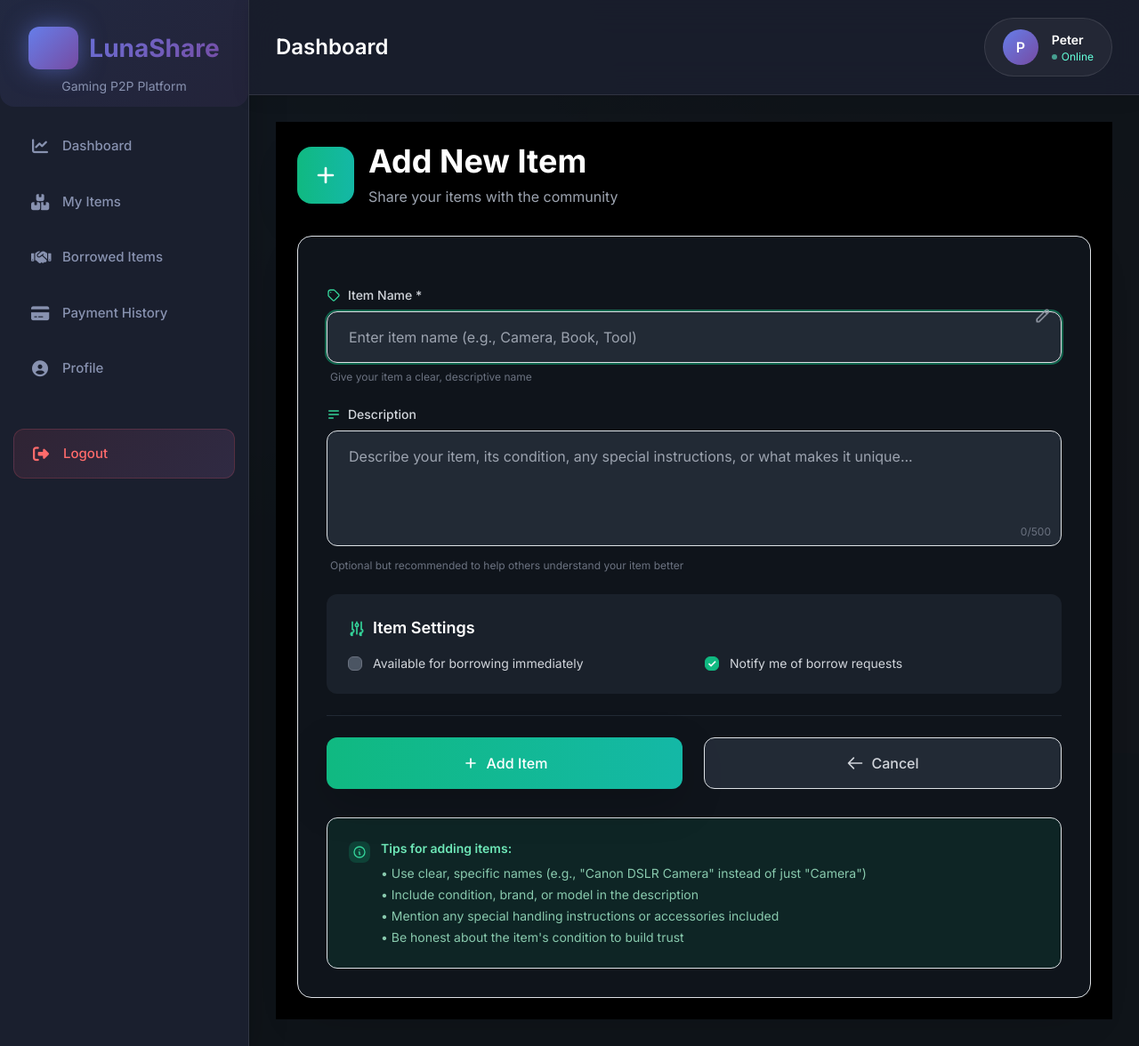
After one commit to Xscrypto001/Gaming-lease-platform-, a Django app: page /add-item/ in a window 1280 px wide. The commit adds this page. Shown: the whole page at 89% size. Run offline with Django 5.2, Linux system fonts and the light colour scheme; a user stored in the database is signed in; some libraries are stand-ins or nearby versions.

Commit message:
feat: complete ui

```diff
--- /dev/null
+++ b/product/templates/product/add_item.html
@@ -0,0 +1,300 @@
+{% extends "product/base.html" %}
+{% block content %}
+<div class="min-h-screen bg-black from-gray-900 via-emerald-900 to-gray-900 p-6">
+  <div class="max-w-4xl mx-auto">
+    <!-- Header Section -->
+    <div class="mb-8">
+      <div class="flex items-center space-x-4 mb-6">
+        <div class="w-16 h-16 bg-gradient-to-r from-emerald-500 to-teal-500 rounded-2xl flex items-center justify-center shadow-lg">
+          <svg class="w-8 h-8 text-white" fill="none" stroke="currentColor" viewBox="0 0 24 24">
+            <path stroke-linecap="round" stroke-linejoin="round" stroke-width="2" d="M12 6v6m0 0v6m0-6h6m-6 0H6"></path>
+          </svg>
+        </div>
+        <div>
+          <h1 class="text-4xl font-bold text-white mb-2">Add New Item</h1>
+          <p class="text-gray-400">Share your items with the community</p>
+        </div>
+      </div>
+    </div>
+
+    <!-- Form Container -->
+    <div class="bg-gray-800/50 backdrop-blur-lg border border-gray-700/50 rounded-2xl p-8 shadow-2xl">
+      <form method="POST" id="add-item-form" class="space-y-6">
+        {% csrf_token %}
+
+        <!-- Item Name Field -->
+        <div class="space-y-2">
+          <label for="name" class="flex items-center text-sm font-medium text-gray-300 mb-2">
+            <svg class="w-4 h-4 mr-2 text-emerald-400" fill="none" stroke="currentColor" viewBox="0 0 24 24">
+              <path stroke-linecap="round" stroke-linejoin="round" stroke-width="2" d="M7 7h.01M7 3h5c.512 0 1.024.195 1.414.586l7 7a2 2 0 010 2.828l-7 7a2 2 0 01-2.828 0l-7-7A1.994 1.994 0 013 12V7a4 4 0 014-4z"></path>
+            </svg>
+            Item Name *
+          </label>
+          <div class="relative">
+            <input
+              type="text"
+              id="name"
+              name="name"
+              class="w-full px-4 py-3 bg-gray-700/50 border border-gray-600/50 rounded-xl text-white placeholder-gray-400 focus:outline-none focus:ring-2 focus:ring-emerald-500/50 focus:border-emerald-500/50 transition-all duration-300"
+              placeholder="Enter item name (e.g., Camera, Book, Tool)"
+              required
+            />
+            <div class="absolute inset-y-0 right-0 flex items-center pr-3">
+              <svg class="w-5 h-5 text-gray-400" fill="none" stroke="currentColor" viewBox="0 0 24 24">
+                <path stroke-linecap="round" stroke-linejoin="round" stroke-width="2" d="M15.232 5.232l3.536 3.536m-2.036-5.036a2.5 2.5 0 113.536 3.536L6.5 21.036H3v-3.572L16.732 3.732z"></path>
+              </svg>
+            </div>
+          </div>
+          <div class="text-xs text-gray-500 ml-1">Give your item a clear, descriptive name</div>
+        </div>
+
+        <!-- Description Field -->
+        <div class="space-y-2">
+          <label for="description" class="flex items-center text-sm font-medium text-gray-300 mb-2">
+            <svg class="w-4 h-4 mr-2 text-emerald-400" fill="none" stroke="currentColor" viewBox="0 0 24 24">
+              <path stroke-linecap="round" stroke-linejoin="round" stroke-width="2" d="M4 6h16M4 12h16M4 18h7"></path>
+            </svg>
+            Description
+          </label>
+          <div class="relative">
+            <textarea
+              id="description"
+              name="description"
+              rows="4"
+              class="w-full px-4 py-3 bg-gray-700/50 border border-gray-600/50 rounded-xl text-white placeholder-gray-400 focus:outline-none focus:ring-2 focus:ring-emerald-500/50 focus:border-emerald-500/50 transition-all duration-300 resize-none"
+              placeholder="Describe your item, its condition, any special instructions, or what makes it unique..."
+            ></textarea>
+            <div class="absolute bottom-3 right-3">
+              <span class="text-xs text-gray-500" id="char-count">0/500</span>
+            </div>
+          </div>
+          <div class="text-xs text-gray-500 ml-1">Optional but recommended to help others understand your item better</div>
+        </div>
+
+        <!-- Additional Options -->
+        <div class="bg-gray-700/30 rounded-xl p-4 space-y-4">
+          <h3 class="text-lg font-semibold text-white flex items-center">
+            <svg class="w-5 h-5 mr-2 text-emerald-400" fill="none" stroke="currentColor" viewBox="0 0 24 24">
+              <path stroke-linecap="round" stroke-linejoin="round" stroke-width="2" d="M12 6V4m0 2a2 2 0 100 4m0-4a2 2 0 110 4m-6 8a2 2 0 100-4m0 4a2 2 0 100 4m0-4v2m0-6V4m6 6v10m6-2a2 2 0 100-4m0 4a2 2 0 100 4m0-4v2m0-6V4"></path>
+            </svg>
+            Item Settings
+          </h3>
+
+          <div class="grid md:grid-cols-2 gap-4">
+            <div class="space-y-2">
+              <label class="flex items-center space-x-3 cursor-pointer">
+                <input type="checkbox" id="available-immediately" class="form-checkbox h-4 w-4 text-emerald-500 rounded focus:ring-emerald-500 focus:ring-offset-0 bg-gray-600 border-gray-500">
+                <span class="text-sm text-gray-300">Available for borrowing immediately</span>
+              </label>
+            </div>
+
+            <div class="space-y-2">
+              <label class="flex items-center space-x-3 cursor-pointer">
+                <input type="checkbox" id="notify-requests" class="form-checkbox h-4 w-4 text-emerald-500 rounded focus:ring-emerald-500 focus:ring-offset-0 bg-gray-600 border-gray-500" checked>
+                <span class="text-sm text-gray-300">Notify me of borrow requests</span>
+              </label>
+            </div>
+          </div>
+        </div>
+
+        <!-- Form Actions -->
+        <div class="flex flex-col sm:flex-row gap-4 pt-6 border-t border-gray-700/50">
+          <button
+            type="submit"
+            class="flex-1 bg-gradient-to-r from-emerald-500 to-teal-500 text-white px-6 py-3 rounded-xl font-medium hover:from-emerald-600 hover:to-teal-600 transition-all duration-300 shadow-lg hover:shadow-xl flex items-center justify-center space-x-2"
+            id="submit-btn"
+          >
+            <svg class="w-5 h-5" fill="none" stroke="currentColor" viewBox="0 0 24 24">
+              <path stroke-linecap="round" stroke-linejoin="round" stroke-width="2" d="M12 6v6m0 0v6m0-6h6m-6 0H6"></path>
+            </svg>
+            <span>Add Item</span>
+          </button>
+
+          <a
+            href="{% url 'my_items' %}"
+            class="flex-1 bg-gray-700/50 text-gray-300 px-6 py-3 rounded-xl font-medium hover:bg-gray-600/50 transition-all duration-300 border border-gray-600/50 hover:border-gray-500/50 flex items-center justify-center space-x-2"
+          >
+            <svg class="w-5 h-5" fill="none" stroke="currentColor" viewBox="0 0 24 24">
+              <path stroke-linecap="round" stroke-linejoin="round" stroke-width="2" d="M10 19l-7-7m0 0l7-7m-7 7h18"></path>
+            </svg>
+            <span>Cancel</span>
+          </a>
+        </div>
+      </form>
+
+      <!-- Quick Tips -->
+      <div class="mt-8 bg-emerald-500/10 border border-emerald-500/20 rounded-xl p-4">
+        <div class="flex items-start space-x-3">
+          <div class="w-6 h-6 bg-emerald-500/20 rounded-lg flex items-center justify-center flex-shrink-0 mt-0.5">
+            <svg class="w-4 h-4 text-emerald-400" fill="none" stroke="currentColor" viewBox="0 0 24 24">
+              <path stroke-linecap="round" stroke-linejoin="round" stroke-width="2" d="M13 16h-1v-4h-1m1-4h.01M21 12a9 9 0 11-18 0 9 9 0 0118 0z"></path>
+            </svg>
+          </div>
+          <div>
+            <h4 class="text-sm font-semibold text-emerald-300 mb-2">Tips for adding items:</h4>
+            <ul class="text-sm text-emerald-200/80 space-y-1">
+              <li>• Use clear, specific names (e.g., "Canon DSLR Camera" instead of just "Camera")</li>
+              <li>• Include condition, brand, or model in the description</li>
+              <li>• Mention any special handling instructions or accessories included</li>
+              <li>• Be honest about the item's condition to build trust</li>
+            </ul>
+          </div>
+        </div>
+      </div>
+    </div>
+  </div>
+</div>
+
+<script>
+document.addEventListener('DOMContentLoaded', function() {
+  const form = document.getElementById('add-item-form');
+  const nameInput = document.getElementById('name');
+  const descriptionInput = document.getElementById('description');
+  const charCount = document.getElementById('char-count');
+  const submitBtn = document.getElementById('submit-btn');
+
+  // Character counter for description
+  descriptionInput.addEventListener('input', function() {
+    const currentLength = this.value.length;
+    const maxLength = 500;
+    charCount.textContent = `${currentLength}/${maxLength}`;
+
+    if (currentLength > maxLength * 0.9) {
+      charCount.classList.add('text-yellow-400');
+      charCount.classList.remove('text-gray-500');
+    } else if (currentLength >= maxLength) {
+      charCount.classList.add('text-red-400');
+      charCount.classList.remove('text-yellow-400', 'text-gray-500');
+    } else {
+      charCount.classList.add('text-gray-500');
+      charCount.classList.remove('text-yellow-400', 'text-red-400');
+    }
+  });
+
+  // Form validation and enhancement
+  nameInput.addEventListener('input', function() {
+    if (this.value.length > 0) {
+      this.classList.add('border-emerald-500/50');
+      this.classList.remove('border-gray-600/50');
+    } else {
+      this.classList.remove('border-emerald-500/50');
+      this.classList.add('border-gray-600/50');
+    }
+  });
+
+  // Form submission with loading state
+  form.addEventListener('submit', function(e) {
+    // Add loading state
+    submitBtn.disabled = true;
+    submitBtn.innerHTML = `
+      <svg class="w-5 h-5 animate-spin" fill="none" stroke="currentColor" viewBox="0 0 24 24">
+        <path stroke-linecap="round" stroke-linejoin="round" stroke-width="2" d="M4 4v5h.582m15.356 2A8.001 8.001 0 004.582 9m0 0H9m11 11v-5h-.581m0 0a8.003 8.003 0 01-15.357-2m15.357 2H15"></path>
+      </svg>
+      <span>Adding Item...</span>
+    `;
+
+    // Basic validation
+    if (!nameInput.value.trim()) {
+      e.preventDefault();
+      submitBtn.disabled = false;
+      submitBtn.innerHTML = `
+        <svg class="w-5 h-5" fill="none" stroke="currentColor" viewBox="0 0 24 24">
+          <path stroke-linecap="round" stroke-linejoin="round" stroke-width="2" d="M12 6v6m0 0v6m0-6h6m-6 0H6"></path>
+        </svg>
+        <span>Add Item</span>
+      `;
+      nameInput.focus();
+      nameInput.classList.add('border-red-500/50');
+      return;
+    }
+  });
+
+  // Add entrance animation
+  const container = document.querySelector('.bg-gray-800\\/50');
+  container.style.opacity = '0';
+  container.style.transform = 'translateY(20px)';
+  setTimeout(() => {
+    container.style.transition = 'all 0.6s ease-out';
+    container.style.opacity = '1';
+    container.style.transform = 'translateY(0)';
+  }, 100);
+
+  // Focus first input
+  nameInput.focus();
+});
+</script>
+
+<style>
+/* Custom scrollbar for dark theme */
+::-webkit-scrollbar {
+  width: 8px;
+}
+
+::-webkit-scrollbar-track {
+  background: #1f2937;
+}
+
+::-webkit-scrollbar-thumb {
+  background: #4b5563;
+  border-radius: 4px;
+}
+
+::-webkit-scrollbar-thumb:hover {
+  background: #6b7280;
+}
+
+/* Custom checkbox styling */
+.form-checkbox {
+  appearance: none;
+  background-color: #4b5563;
+  border: 1px solid #6b7280;
+  border-radius: 0.25rem;
+  width: 1rem;
+  height: 1rem;
+  position: relative;
+  cursor: pointer;
+}
+
+.form-checkbox:checked {
+  background-color: #10b981;
+  border-color: #10b981;
+}
+
+.form-checkbox:checked::before {
+  content: '✓';
+  position: absolute;
+  top: 50%;
+  left: 50%;
+  transform: translate(-50%, -50%);
+  color: white;
+  font-size: 0.75rem;
+  font-weight: bold;
+}
+
+.form-checkbox:focus {
+  outline: none;
+  box-shadow: 0 0 0 3px rgba(16, 185, 129, 0.1);
+}
+
+/* Input focus effects */
+input:focus, textarea:focus {
+  box-shadow: 0 0 0 3px rgba(16, 185, 129, 0.1);
+}
+
+/* Button hover effects */
+button:hover {
+  transform: translateY(-1px);
+}
+
+button:active {
+  transform: translateY(0);
+}
+
+/* Floating label effect */
+.relative input:focus + .absolute,
+.relative input:not(:placeholder-shown) + .absolute {
+  transform: translateY(-1.5rem) scale(0.875);
+  color: #10b981;
+}
+</style>
+{% endblock %}
--- a/product/templates/product/base.html
+++ b/product/templates/product/base.html
@@ -8,6 +8,9 @@
   <link href="https://cdn.jsdelivr.net/npm/bootstrap@5.3.0/dist/css/bootstrap.min.css" rel="stylesheet">
   <link href="https://cdnjs.cloudflare.com/ajax/libs/font-awesome/6.4.0/css/all.min.css" rel="stylesheet">
   <link href="https://fonts.googleapis.com/css2?family=Inter:wght@300;400;500;600;700&display=swap" rel="stylesheet">
+<script src="https://cdn.tailwindcss.com"></script>
+
+
   <style>
     :root {
       --primary-gradient: linear-gradient(135deg, #667eea 0%, #764ba2 100%);
@@ -449,6 +452,11 @@
         item.style.animationDelay = `${index * 0.1}s`;
       });
     });
+
   </script>
+
+
+<script src="https://cdn.tailwindcss.com"></script>
+
 </body>
 </html>
--- a/product/templates/product/borrowed_items.html
+++ b/product/templates/product/borrowed_items.html
@@ -1,6 +1,6 @@
 {% extends "product/base.html" %}
 {% block content %}
-<div class="min-h-screen bg-gradient-to-br from-gray-900 via-indigo-900 to-gray-900 p-6">
+<div class="min-h-screen bg-black from-gray-900 via-indigo-900 to-gray-900 p-6">
   <div class="max-w-7xl mx-auto">
     <!-- Header Section -->
     <div class="mb-8">
--- a/product/templates/product/my_items.html
+++ b/product/templates/product/my_items.html
@@ -2,7 +2,7 @@
 {% block title %}My Items{% endblock %}
 
 {% block content %}
-<div class="min-h-screen bg-gradient-to-br from-gray-900 via-blue-900 to-gray-900 p-6">
+<div class="min-h-screen bg-black  p-6">
   <div class="max-w-7xl mx-auto">
     <!-- Header Section -->
     <div class="mb-8">
@@ -10,6 +10,9 @@
         <div>
           <h1 class="text-4xl font-bold text-white mb-2">My Items</h1>
           <p class="text-gray-400">Manage your personal collection</p>
+
+<a href="{% url 'add_item' %}" class="btn btn-success mb-3">+ Add Item</a>
+
         </div>
         <div class="bg-gray-800/50 backdrop-blur-lg border border-gray-700/50 rounded-xl p-4">
           <div class="text-center">
--- a/product/templates/product/profile.html
+++ b/product/templates/product/profile.html
@@ -2,7 +2,7 @@
 {% block title %}Profile{% endblock %}
 
 {% block content %}
-<div class="min-h-screen bg-gradient-to-br from-gray-900 via-purple-900 to-gray-900 p-6">
+<div class="min-h-screen bg-black from-gray-900 via-purple-900 to-gray-900 p-6">
   <div class="max-w-4xl mx-auto">
     <!-- Profile Header -->
     <div class="bg-gray-800/50 backdrop-blur-lg border border-gray-700/50 rounded-2xl p-8 mb-6 shadow-2xl">
--- a/product/views.py
+++ b/product/views.py
@@ -206,3 +206,29 @@ def my_items_view(request):
 def borrowed_items_view(request):
     borrowed_items = Item.objects.filter(borrower=request.user)
     return render(request, "product/borrowed_items.html", {"borrowed_items": borrowed_items})
+
+
+
+
+
+
+
+from django.shortcuts import render, redirect
+from django.contrib.auth.decorators import login_required
+from .models import Item
+
+@login_required
+def add_item(request):
+    if request.method == "POST":
+        name = request.POST.get("name")
+        description = request.POST.get("description")
+
+        if name:  # simple validation
+            Item.objects.create(
+                name=name,
+                description=description,
+                owner=request.user,
+            )
+            return redirect("my_items")  # redirect to /my-items after adding
+
+    return render(request, "product/add_item.html")
```
Also changed, not shown: product/templates/product/dark-add-item-template.html (added, +300 -0 lines).
